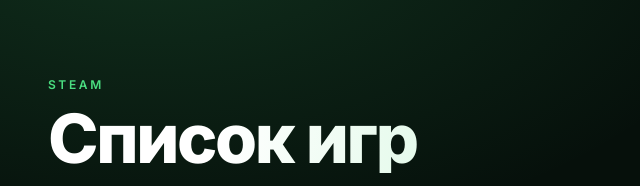
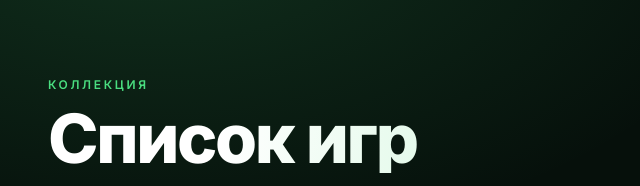
Before and after one commit to EshaSha/games, a plain HTML site: page index.html in a window 1280 px wide. Shown: the top 186 px of the page, 2-642 px from the left. Drawn offline with Linux system fonts and the light colour scheme.

Commit message:
Подпись над заголовком: Коллекция

```diff
--- a/index.html
+++ b/index.html
@@ -14,7 +14,7 @@
 <div class="bg" aria-hidden="true"></div>
 
 <header class="header wrap">
-  <p class="eyebrow">Steam</p>
+  <p class="eyebrow">Коллекция</p>
   <h1>Список игр</h1>
   <p class="sub">Список, из которого можно выбрать игру на следующий стрим. Нажав кнопку «Копировать», скопируется название игры.</p>
   <dl class="stats">
```
